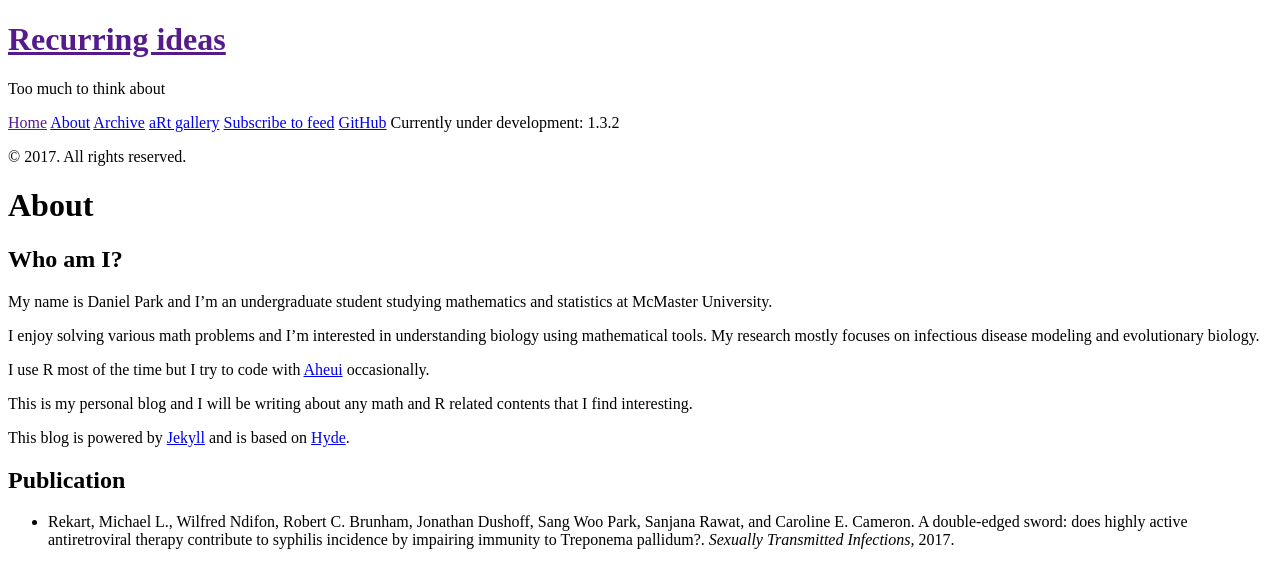
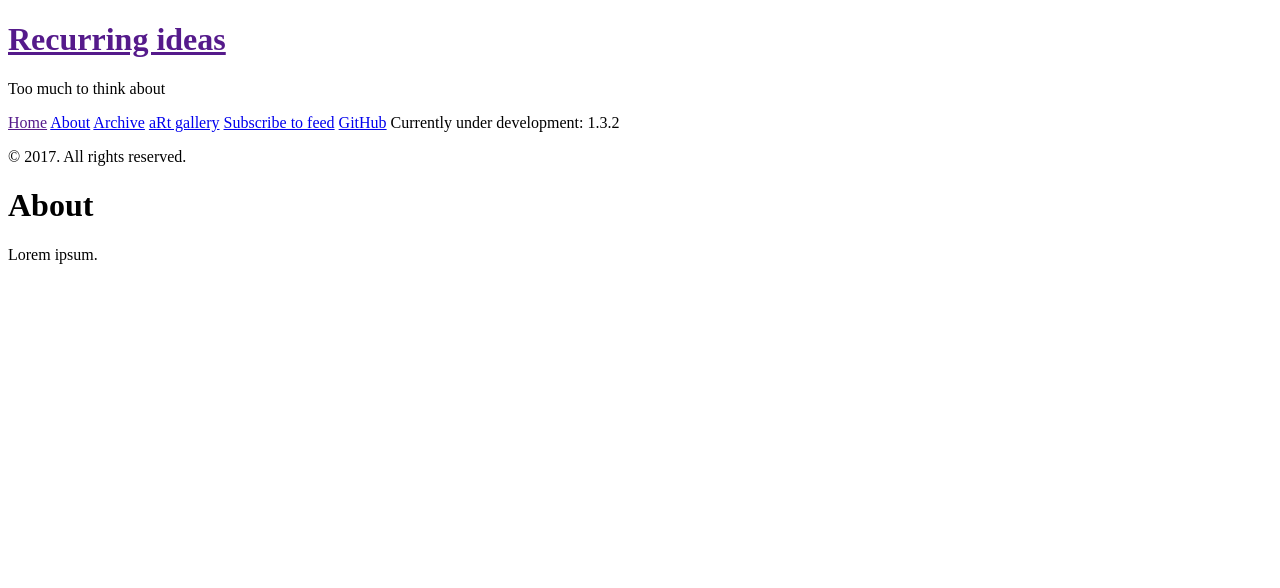
Before and after one commit to parksw3/parksw3.github.io, a Jekyll site: the page built from about.md, in a window 1280 px wide. Shown: the top 588 px of the page. Built offline with Jekyll 4.4.1, drawn with Linux system fonts in a browser that asks for light colours.

Commit message:
lorem ipsum

```diff
--- a/about.md
+++ b/about.md
@@ -3,20 +3,4 @@ layout: page
 title: About
 ---
 
-Who am I?
-----
-
-My name is Daniel Park and I'm an undergraduate student studying mathematics and statistics at McMaster University.
-
-I enjoy solving various math problems and I'm interested in understanding biology using mathematical tools. My research mostly focuses on infectious disease modeling and evolutionary biology.
-
-I use R most of the time but I try to code with [Aheui](https://esolangs.org/wiki/Aheui) occasionally.
-
-This is my personal blog and I will be writing about any math and R related contents that I find interesting.
-
-This blog is powered by [Jekyll](https://jekyllrb.com/) and is based on [Hyde](http://hyde.getpoole.com/).
-
-Publication
-----
-
-* Rekart, Michael L., Wilfred Ndifon, Robert C. Brunham, Jonathan Dushoff, Sang Woo Park, Sanjana Rawat, and Caroline E. Cameron. A double-edged sword: does highly active antiretroviral therapy contribute to syphilis incidence by impairing immunity to Treponema pallidum?. *Sexually Transmitted Infections,* 2017.
+Lorem ipsum.
```
